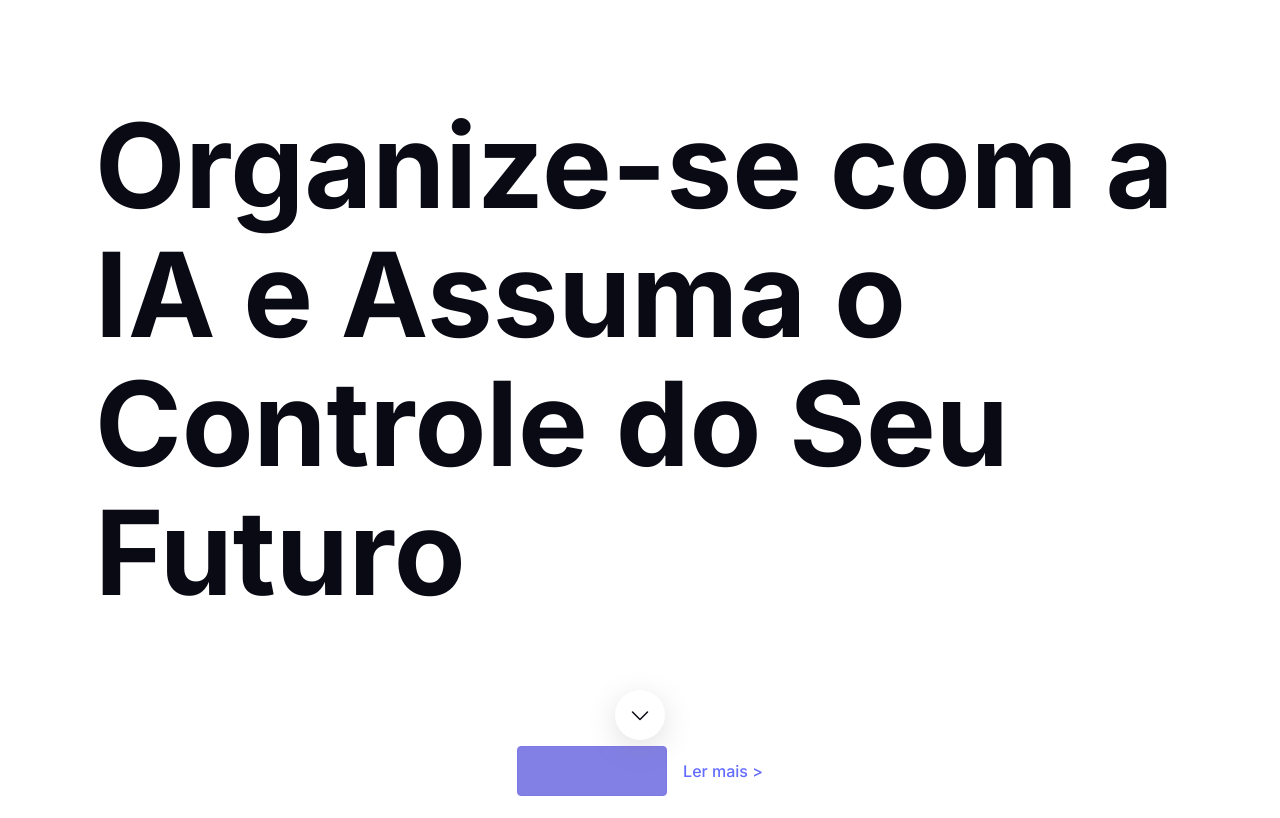
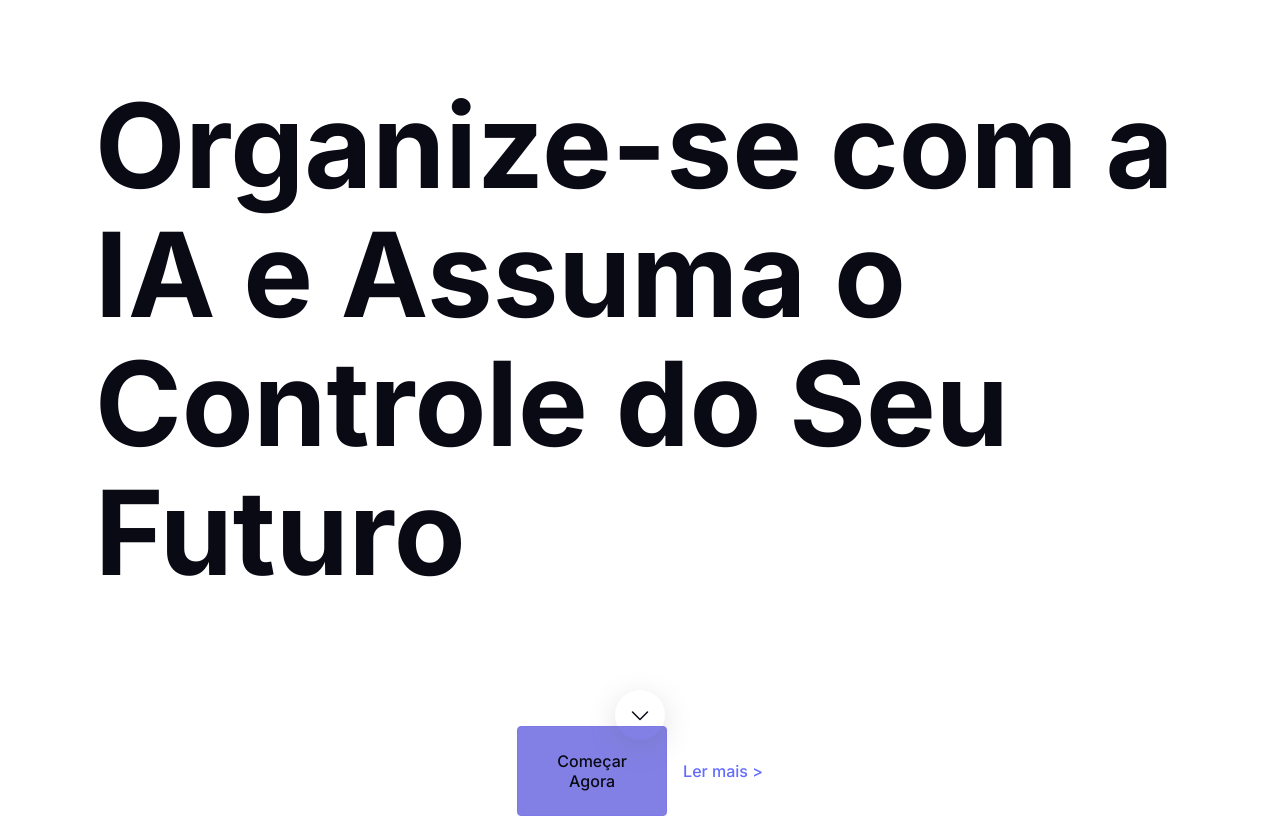
Before and after one commit to SchedulAI/SchedulAI, a React (Vite) app in the folder Frontend/: page / in a window 1280 px wide. Shown: the top 818 px of the page. Built offline with nearby package versions, Linux system fonts and the light colour scheme.

Commit message:
merge components styled

```diff
--- a/Frontend/src/components/Button/button.css
+++ /dev/null
@@ -1,30 +0,0 @@
-* {
-  margin: 0;
-  padding: 0;
-  box-sizing: border-box;
-}
-
-.button {
-  padding: 8px 16px;
-  border: none;
-  border-radius: 4px;
-  background-color: #7d79e6;
-  font-size: 1rem;
-  color: #0a0a15;
-  transition: all ease-in-out 0.3s;
-  cursor: pointer;
-  font-weight: 400;
-  width: 100%;
-  display: flex;
-  gap: 9px;
-  align-items: center;
-  justify-content: center;
-}
-
-.button:hover {
-  filter: brightness(1.2);
-}
-
-.button:focus {
-  outline: 1px solid black;
-}
--- a/Frontend/src/pages/Home/index.tsx
+++ b/Frontend/src/pages/Home/index.tsx
@@ -31,8 +31,14 @@ export const Home = () => {
 					</h1>
 				</div>
 				<div className="start-now-div">
-          <Button onClick={() => console.log("Opa")}>Começar Agora</Button>
-          <a onClick={() => smoothScrollTo(1200, 1000)} className="read-more">
+					<Button
+						label="Começar Agora"
+						onClick={() => console.log("Opa")}
+					></Button>
+					<a
+						onClick={() => smoothScrollTo(1200, 1000)}
+						className="read-more"
+					>
 						Ler mais {">"}
 					</a>
 					<div
@@ -58,18 +64,21 @@ export const Home = () => {
 				</div>
 				<div className="div-news-end">
 					<p>
-            Estamos empolgados em anunciar o lançamento oficial do schedulAI, a
-            mais nova plataforma de agendamento inteligente, projetada para
-            revolucionar a forma como você organiza seus compromissos. Nossa
-            solução utiliza IA avançada para simplificar todo o processo de
-            agendamento, desde a criação de eventos até a coleta automática de
-            disponibilidades. Com o <span>SchedulAI</span>, você pode criar,
-            compartilhar e gerenciar eventos com facilidade, garantindo que
-            todos os participantes encontrem o melhor horário sem a necessidade
-            de longas trocas de mensagens. Este é apenas o começo! Estamos
-            constantemente trabalhando em novos recursos e melhorias para tornar
-            sua experiência ainda mais fluida e eficiente. Fique de olho, pois
-            muitas novidades ainda estão por vir!
+						Estamos empolgados em anunciar o lançamento oficial do
+						schedulAI, a mais nova plataforma de agendamento
+						inteligente, projetada para revolucionar a forma como
+						você organiza seus compromissos. Nossa solução utiliza
+						IA avançada para simplificar todo o processo de
+						agendamento, desde a criação de eventos até a coleta
+						automática de disponibilidades. Com o{" "}
+						<span>SchedulAI</span>, você pode criar, compartilhar e
+						gerenciar eventos com facilidade, garantindo que todos
+						os participantes encontrem o melhor horário sem a
+						necessidade de longas trocas de mensagens. Este é apenas
+						o começo! Estamos constantemente trabalhando em novos
+						recursos e melhorias para tornar sua experiência ainda
+						mais fluida e eficiente. Fique de olho, pois muitas
+						novidades ainda estão por vir!
 					</p>
 				</div>
 			</section>
@@ -82,10 +91,11 @@ export const Home = () => {
 						</span>
 					</h2>
 					<p>
-            O schedulAI é uma solução inteligente para agendamento de
-            compromissos, desenvolvida para facilitar a coordenação de horários
-            de forma simples e eficiente. Utilizando a mais recente tecnologia
-            de IA, o <span>SchedulAI</span> permite que você crie e organize
+						O schedulAI é uma solução inteligente para agendamento
+						de compromissos, desenvolvida para facilitar a
+						coordenação de horários de forma simples e eficiente.
+						Utilizando a mais recente tecnologia de IA, o{" "}
+						<span>SchedulAI</span> permite que você crie e organize
 						reuniões sem complicações.
 					</p>
 				</div>
@@ -94,23 +104,26 @@ export const Home = () => {
 					<ul>
 						<li>Criar eventos personalizados rapidamente;</li>
 						<li>
-              Gerar links de agendamento para compartilhar com seus convidados;
+							Gerar links de agendamento para compartilhar com
+							seus convidados;
 						</li>
 						<li>
-              Coletar as disponibilidades de todos os participantes de forma
-              automática;
+							Coletar as disponibilidades de todos os
+							participantes de forma automática;
 						</li>
 						<li>
-              Receber respostas em tempo real para tomar decisões rápidas.
+							Receber respostas em tempo real para tomar decisões
+							rápidas.
 						</li>
 					</ul>
 				</div>
 				<div className="div-about-end">
 					<p>
-            Nossa plataforma oferece uma experiência fluida para todos os
-            envolvidos, com foco em otimizar seu tempo e melhorar a
-            produtividade. Deixe que o SchedulAI cuide da parte burocrática,
-            enquanto você se concentra no que realmente importa!
+						Nossa plataforma oferece uma experiência fluida para
+						todos os envolvidos, com foco em otimizar seu tempo e
+						melhorar a produtividade. Deixe que o SchedulAI cuide da
+						parte burocrática, enquanto você se concentra no que
+						realmente importa!
 					</p>
 				</div>
 			</section>
```
Also changed, not shown: 1 other file (tests, documents, lock files or other folders). Lines whose indentation alone changed are shown as unchanged.
